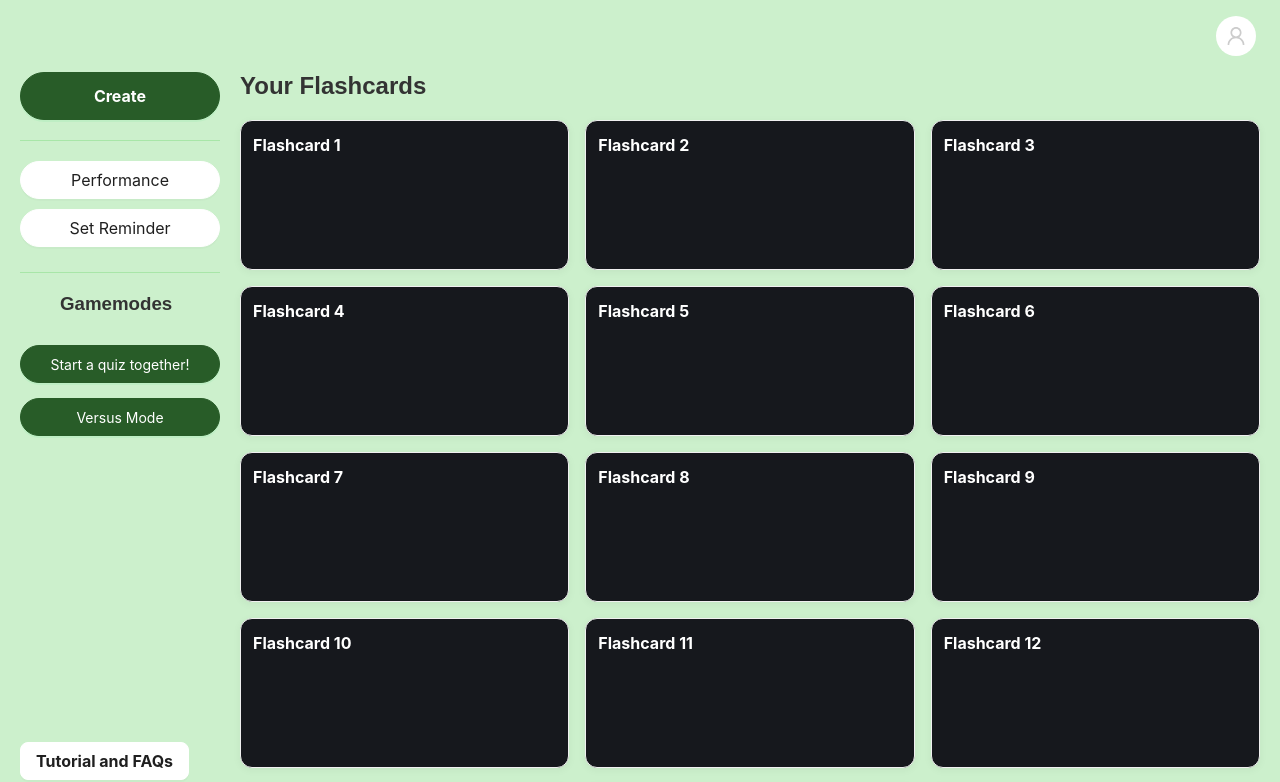
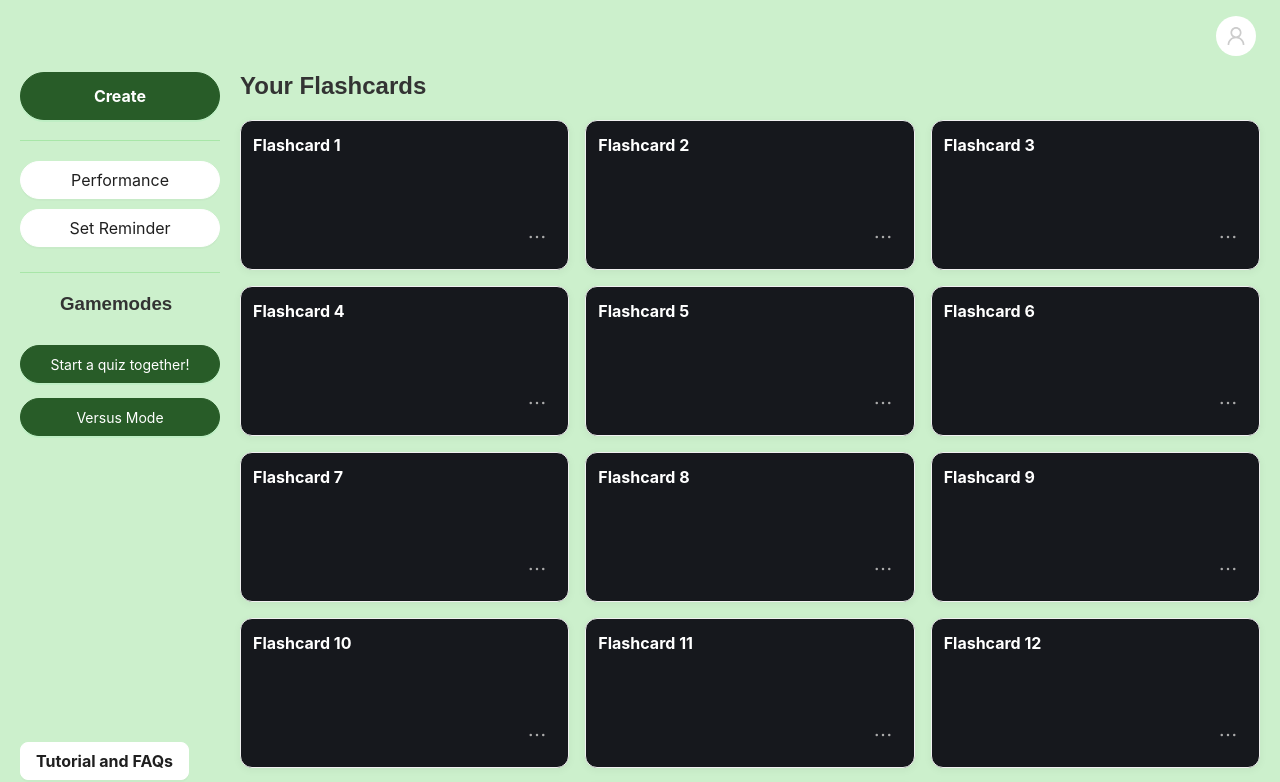
Before and after one commit to KlrShaK/MemoryDeck-Client, a Next.js app: page /home in a window 1280 px wide. Shown: the top 782 px of the page. Built offline with nearby package versions, Linux system fonts and the light colour scheme; what @ant-design/nextjs-registry would draw is missing.

Commit message:
Add settings menu with edit and delete options

```diff
--- a/app/home/page.tsx
+++ b/app/home/page.tsx
@@ -217,6 +217,32 @@ const FlashcardPage = () => {
                       height: '100%'
                     }}>
                       <div style={{ fontWeight: 'bold', fontSize: '16px' }}>{flashcard.title}</div>
+                      <div style={{
+                        display: 'flex',
+                        justifyContent: 'flex-end',
+                        alignItems: 'flex-end'
+                      }}>
+                        <Dropdown
+                          menu={{
+                            items: [
+                              { key: 'edit', label: <span style={{ color: '#000' }}>Edit</span> },
+                              { key: 'delete', label: <span style={{ color: '#000' }}>Delete</span> }
+                            ],
+                            onClick: (e) => {
+                              e.domEvent.stopPropagation();
+                              console.log(`Clicked ${e.key} on card ${flashcard.id}`);
+                            }
+                          }}
+                          trigger={['click']}
+                          placement="bottomRight"
+                        >
+                          <Button
+                            type="text"
+                            icon={<EllipsisOutlined style={{ fontSize: '20px', color: '#aaa' }} />}
+                            onClick={(e) => e.stopPropagation()}
+                          />
+                        </Dropdown>
+                      </div>
                     </div>
                   </Card>
                 </Col>
```
